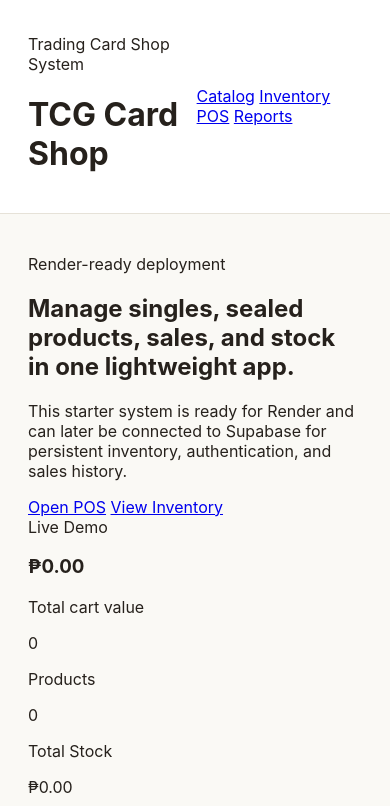
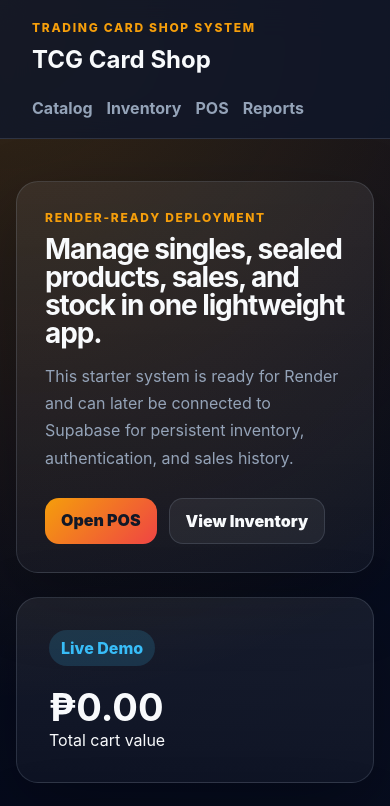
Before and after one commit to Alfred-Diaz/tcg-card-shop, a website: page public/index.html in a window 390 px wide. Shown: the top 806 px of the page. Drawn offline with Linux system fonts and the light colour scheme; no server answers.

Commit message:
Add TCG shop responsive styling

```diff
--- a/public/style.css
+++ b/public/style.css
@@ -1,80 +1,142 @@
 :root {
-  --customer-50:#F1EFE8; --customer-600:#5F5E5A; --customer-800:#444441;
-  --teamlead-50:#EEEDFE; --teamlead-600:#534AB7; --teamlead-800:#3C3489;
-  --employee-50:#E1F5EE; --employee-600:#0F6E56; --employee-800:#085041;
-  --system-50:#FAEEDA;   --system-600:#854F0B;   --system-800:#633806;
-  --danger-50:#FCEBEB;   --danger-600:#A32D2D;   --danger-800:#791F1F;
-  --ink:#26211c; --ink-soft:#6b665f; --line:#e6e2d8; --bg:#faf9f5; --card:#ffffff;
-  --radius:10px;
-  font-family: -apple-system, "Segoe UI", Roboto, Helvetica, Arial, sans-serif;
+  --bg: #0f172a;
+  --panel: #111827;
+  --panel-soft: #1f2937;
+  --text: #f8fafc;
+  --muted: #94a3b8;
+  --line: rgba(148, 163, 184, 0.2);
+  --accent: #f59e0b;
+  --accent-2: #38bdf8;
+  --success: #22c55e;
+  --danger: #ef4444;
+  --radius: 22px;
 }
 
 * { box-sizing: border-box; }
-body { margin:0; background:var(--bg); color:var(--ink); }
+html { scroll-behavior: smooth; }
+body {
+  margin: 0;
+  font-family: Inter, ui-sans-serif, system-ui, -apple-system, BlinkMacSystemFont, "Segoe UI", sans-serif;
+  background: radial-gradient(circle at top left, rgba(245,158,11,.22), transparent 30%), linear-gradient(135deg, #020617, var(--bg));
+  color: var(--text);
+  min-height: 100vh;
+}
+
+a { color: inherit; text-decoration: none; }
 
 .topbar {
-  display:flex; align-items:center; justify-content:space-between;
-  padding:18px 28px; background:var(--card); border-bottom:1px solid var(--line);
+  position: sticky;
+  top: 0;
+  z-index: 20;
+  display: flex;
+  justify-content: space-between;
+  align-items: center;
+  gap: 24px;
+  padding: 20px 32px;
+  background: rgba(15,23,42,.82);
+  backdrop-filter: blur(18px);
+  border-bottom: 1px solid var(--line);
 }
-.brand { display:flex; align-items:center; gap:12px; }
-.brand-mark {
-  width:38px; height:38px; border-radius:8px; background:var(--teamlead-600);
-  color:#fff; display:flex; align-items:center; justify-content:center;
-  font-weight:600; font-size:14px; letter-spacing:0.02em;
+
+h1, h2, h3, p { margin: 0; }
+h1 { font-size: 24px; }
+h2 { font-size: clamp(28px, 5vw, 54px); line-height: 1; letter-spacing: -0.04em; }
+h3 { font-size: 38px; }
+
+nav { display: flex; gap: 14px; color: var(--muted); font-weight: 700; }
+nav a:hover { color: var(--accent); }
+
+main { width: min(1180px, calc(100% - 32px)); margin: 0 auto; padding: 42px 0; }
+
+.eyebrow { color: var(--accent); text-transform: uppercase; letter-spacing: .14em; font-weight: 800; font-size: 12px; margin-bottom: 10px; }
+.muted { color: var(--muted); line-height: 1.7; }
+.small { font-size: 13px; margin-top: 12px; }
+
+.hero {
+  display: grid;
+  grid-template-columns: 1.6fr .8fr;
+  gap: 24px;
+  align-items: stretch;
+  margin-bottom: 24px;
 }
-.brand h1 { font-size:17px; margin:0; font-weight:600; }
-.brand-sub { margin:2px 0 0; font-size:12.5px; color:var(--ink-soft); }
 
-.legend { display:flex; gap:16px; font-size:12.5px; color:var(--ink-soft); }
-.legend-item { display:flex; align-items:center; gap:6px; }
-.dot { width:9px; height:9px; border-radius:50%; display:inline-block; }
-.dot-customer{background:var(--customer-600)} .dot-teamlead{background:var(--teamlead-600)}
-.dot-employee{background:var(--employee-600)} .dot-system{background:var(--system-600)}
+.hero > div, .panel, .stats article {
+  background: linear-gradient(180deg, rgba(255,255,255,.07), rgba(255,255,255,.035));
+  border: 1px solid var(--line);
+  border-radius: var(--radius);
+  box-shadow: 0 24px 70px rgba(0,0,0,.25);
+}
 
-.tabs { display:flex; gap:4px; padding:0 28px; background:var(--card); border-bottom:1px solid var(--line); }
-.tab {
-  border:none; background:none; padding:12px 16px; font-size:13.5px; font-weight:500;
-  color:var(--ink-soft); cursor:pointer; border-bottom:2px solid transparent;
+.hero > div:first-child { padding: 44px; }
+.hero .muted { max-width: 780px; margin-top: 16px; }
+.hero-card { padding: 32px; display: flex; flex-direction: column; justify-content: center; }
+.badge { width: fit-content; background: rgba(56,189,248,.16); color: var(--accent-2); padding: 8px 12px; border-radius: 999px; font-weight: 800; margin-bottom: 18px; }
+
+.actions { display: flex; gap: 12px; margin-top: 26px; flex-wrap: wrap; }
+.button {
+  border: 1px solid var(--line);
+  border-radius: 14px;
+  padding: 12px 16px;
+  font-weight: 900;
+  color: var(--text);
+  background: rgba(255,255,255,.06);
+  cursor: pointer;
 }
-.tab.active { color:var(--teamlead-800); border-bottom-color:var(--teamlead-600); }
+.button.primary { background: linear-gradient(135deg, var(--accent), #ef4444); border: none; color: #111827; }
+.button.full { width: 100%; margin-top: 16px; }
 
-main { padding:24px 28px 60px; max-width:1100px; margin:0 auto; }
-.panel { display:none; }
-.panel.active { display:block; }
-.panel-head { display:flex; align-items:baseline; justify-content:space-between; margin-bottom:14px; flex-wrap:wrap; gap:8px; }
-.panel-head h2 { font-size:15px; margin:0; font-weight:600; }
-.hint { margin:0; font-size:12.5px; color:var(--ink-soft); }
-.summary { display:flex; gap:14px; font-size:12.5px; color:var(--ink-soft); }
-.summary b { color:var(--ink); }
+.stats { display: grid; grid-template-columns: repeat(4, 1fr); gap: 16px; margin-bottom: 24px; }
+.stats article { padding: 24px; }
+.stats span { display: block; font-size: 28px; font-weight: 900; margin-bottom: 6px; }
+.stats p { color: var(--muted); }
 
-.table-wrap { background:var(--card); border:1px solid var(--line); border-radius:var(--radius); overflow:hidden; }
-table { width:100%; border-collapse:collapse; font-size:13px; }
-th { text-align:left; font-weight:500; color:var(--ink-soft); font-size:11.5px; text-transform:uppercase; letter-spacing:0.04em; padding:10px 14px; border-bottom:1px solid var(--line); }
-td { padding:10px 14px; border-bottom:1px solid var(--line); vertical-align:middle; }
-tr:last-child td { border-bottom:none; }
+.panel { padding: 24px; margin-bottom: 24px; }
+.section-title { display: flex; align-items: center; justify-content: space-between; gap: 18px; margin-bottom: 20px; }
+.section-title h2 { font-size: 28px; letter-spacing: -.02em; }
+input[type="search"] {
+  width: min(360px, 100%);
+  border: 1px solid var(--line);
+  border-radius: 14px;
+  padding: 12px 14px;
+  background: rgba(255,255,255,.08);
+  color: var(--text);
+  outline: none;
+}
 
-.pill { display:inline-block; padding:3px 9px; border-radius:99px; font-size:11.5px; font-weight:500; }
-.pill-customer{background:var(--customer-50); color:var(--customer-800);}
-.pill-teamlead{background:var(--teamlead-50); color:var(--teamlead-800);}
-.pill-employee{background:var(--employee-50); color:var(--employee-800);}
-.pill-system{background:var(--system-50); color:var(--system-800);}
-.pill-danger{background:var(--danger-50); color:var(--danger-800);}
+.catalog-grid { display: grid; grid-template-columns: repeat(3, 1fr); gap: 16px; }
+.card {
+  background: rgba(15,23,42,.72);
+  border: 1px solid var(--line);
+  border-radius: 18px;
+  padding: 18px;
+}
+.card .meta { color: var(--muted); font-size: 13px; margin: 8px 0 14px; }
+.card-row { display: flex; justify-content: space-between; gap: 10px; align-items: center; }
+.price { font-size: 22px; font-weight: 900; color: var(--accent); }
+.stock { color: var(--muted); font-size: 13px; }
+.low { color: var(--danger); font-weight: 800; }
 
-.btn {
-  border:1px solid var(--line); background:#fff; color:var(--ink);
-  padding:5px 10px; border-radius:7px; font-size:12px; font-weight:500; cursor:pointer; margin-right:4px;
+.grid-2 { display: grid; grid-template-columns: 1.15fr .85fr; gap: 24px; }
+.table-wrap { overflow-x: auto; }
+table { width: 100%; border-collapse: collapse; }
+th, td { padding: 12px; border-bottom: 1px solid var(--line); text-align: left; white-space: nowrap; }
+th { color: var(--muted); font-size: 12px; text-transform: uppercase; letter-spacing: .08em; }
+
+.cart-list { display: grid; gap: 10px; min-height: 160px; }
+.cart-item { display: flex; justify-content: space-between; gap: 12px; padding: 12px; border-radius: 14px; background: rgba(255,255,255,.06); }
+.cart-item button { background: transparent; color: var(--danger); border: none; cursor: pointer; font-weight: 900; }
+.cart-total { display: flex; justify-content: space-between; padding-top: 16px; margin-top: 16px; border-top: 1px solid var(--line); font-size: 20px; }
+
+footer { text-align: center; color: var(--muted); padding: 28px; border-top: 1px solid var(--line); }
+
+@media (max-width: 900px) {
+  .topbar, .section-title { align-items: flex-start; flex-direction: column; }
+  nav { flex-wrap: wrap; }
+  .hero, .grid-2 { grid-template-columns: 1fr; }
+  .stats, .catalog-grid { grid-template-columns: repeat(2, 1fr); }
 }
-.btn:hover { border-color:var(--teamlead-600); color:var(--teamlead-800); }
-.btn:disabled { opacity:0.35; cursor:not-allowed; }
-.btn-primary { background:var(--teamlead-600); border-color:var(--teamlead-600); color:#fff; }
-.btn-primary:hover { background:var(--teamlead-800); border-color:var(--teamlead-800); color:#fff; }
 
-.group-card { background:var(--card); border:1px solid var(--line); border-radius:var(--radius); margin-bottom:14px; overflow:hidden; }
-.group-title { padding:10px 14px; font-size:13px; font-weight:600; background:var(--teamlead-50); color:var(--teamlead-800); }
-
-.toast {
-  position:fixed; bottom:20px; left:50%; transform:translateX(-50%) translateY(20px);
-  background:var(--ink); color:#fff; padding:9px 16px; border-radius:8px; font-size:12.5px;
-  opacity:0; pointer-events:none; transition:opacity .2s, transform .2s;
+@media (max-width: 560px) {
+  .stats, .catalog-grid { grid-template-columns: 1fr; }
+  .hero > div:first-child { padding: 28px; }
 }
-.toast.show { opacity:1; transform:translateX(-50%) translateY(0); }
```
